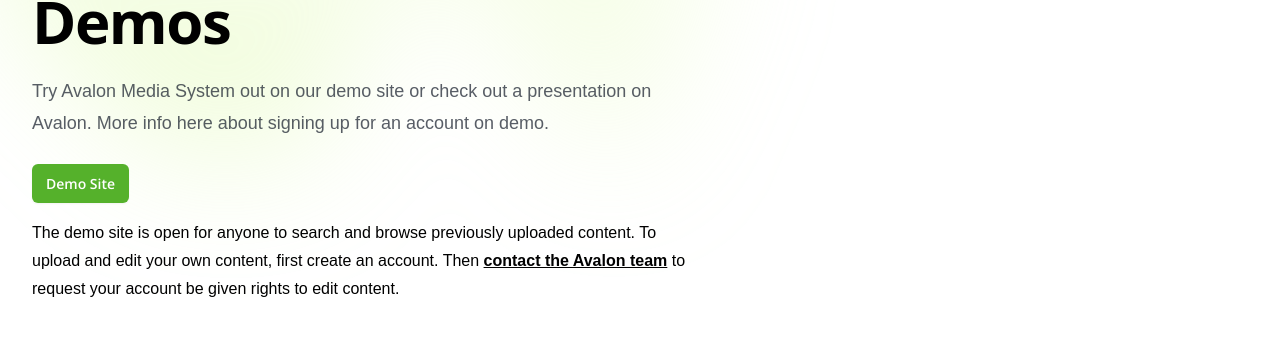
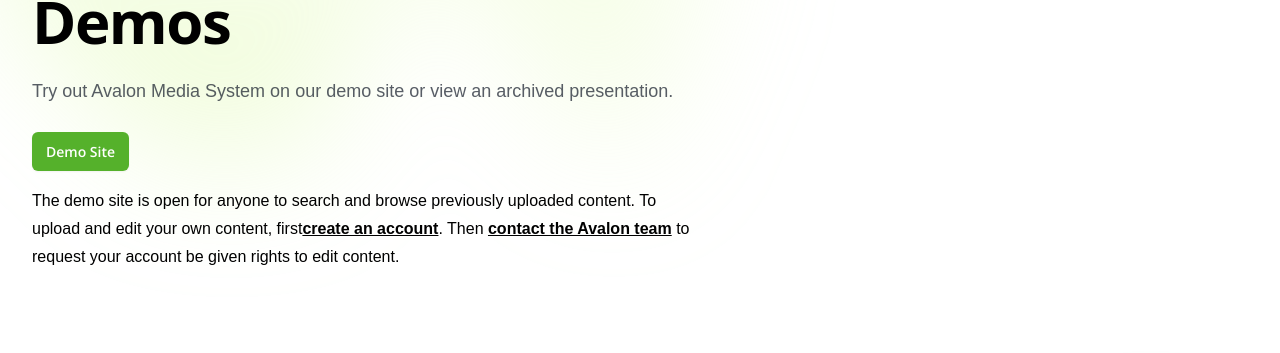
Before and after one commit to samvera/avalon-next, a Next.js app: page /presentations in a window 1280 px wide. Shown: the part 253-606 px from the top of the page. Built offline with nearby package versions, Linux system fonts and the light colour scheme; no server answers.

Commit message:
demo site instructions update

```diff
--- a/src/app/presentations/page.tsx
+++ b/src/app/presentations/page.tsx
@@ -18,7 +18,7 @@
         <BgLayer>
           <PageHeader
             title="Presentations and Demos"
-            description="Try Avalon Media System out on our demo site or check out a presentation on Avalon. More info here about signing up for an account on demo."
+            description="Try out Avalon Media System on our demo site or view an archived presentation."
           >
             <div className="mt-8 flex-row space-x-4">
               <a
@@ -34,9 +34,11 @@
               {" "}
               The demo site is open for anyone to search and browse previously
               uploaded content. To upload and edit your own content, first
-              create an account. Then{" "}
-              <a href="mailto:avalon@iu.edu">contact the Avalon team</a> to
-              request your account be given rights to edit content.
+              <a href="https://demo.avalonmediasystem.org/users/sign_up">
+                create an account
+              </a>
+              . Then <a href="mailto:avalon@iu.edu">contact the Avalon team</a>{" "}
+              to request your account be given rights to edit content.
             </p>
           </PageHeader>
           <Container>
```
